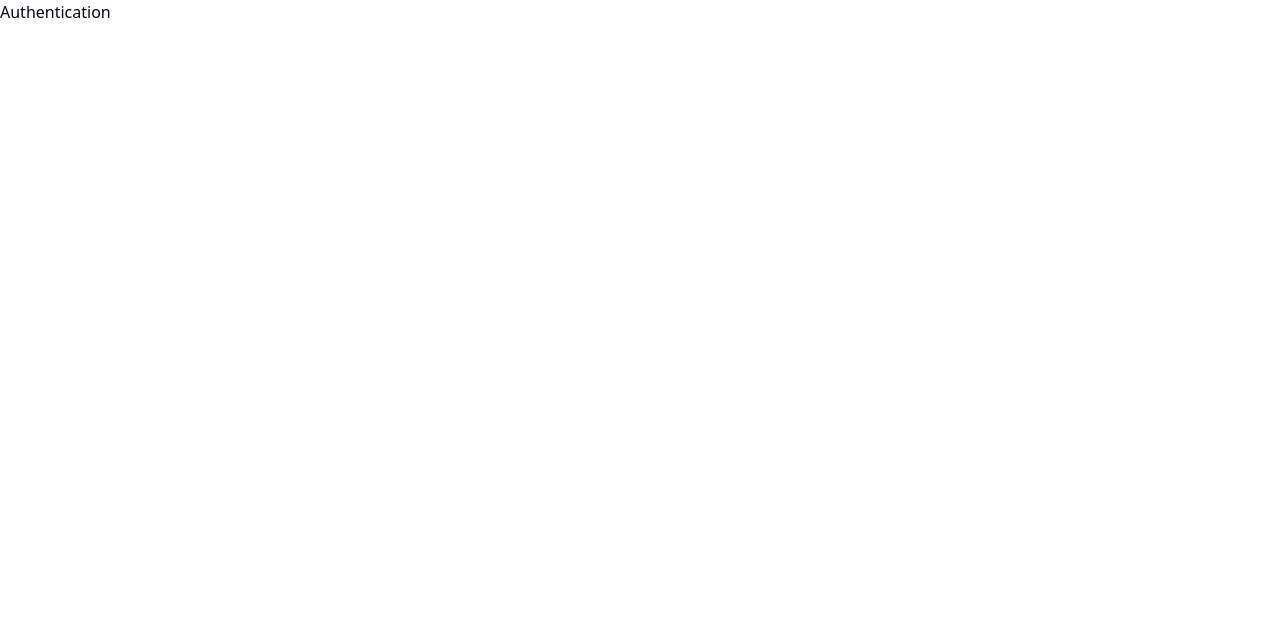
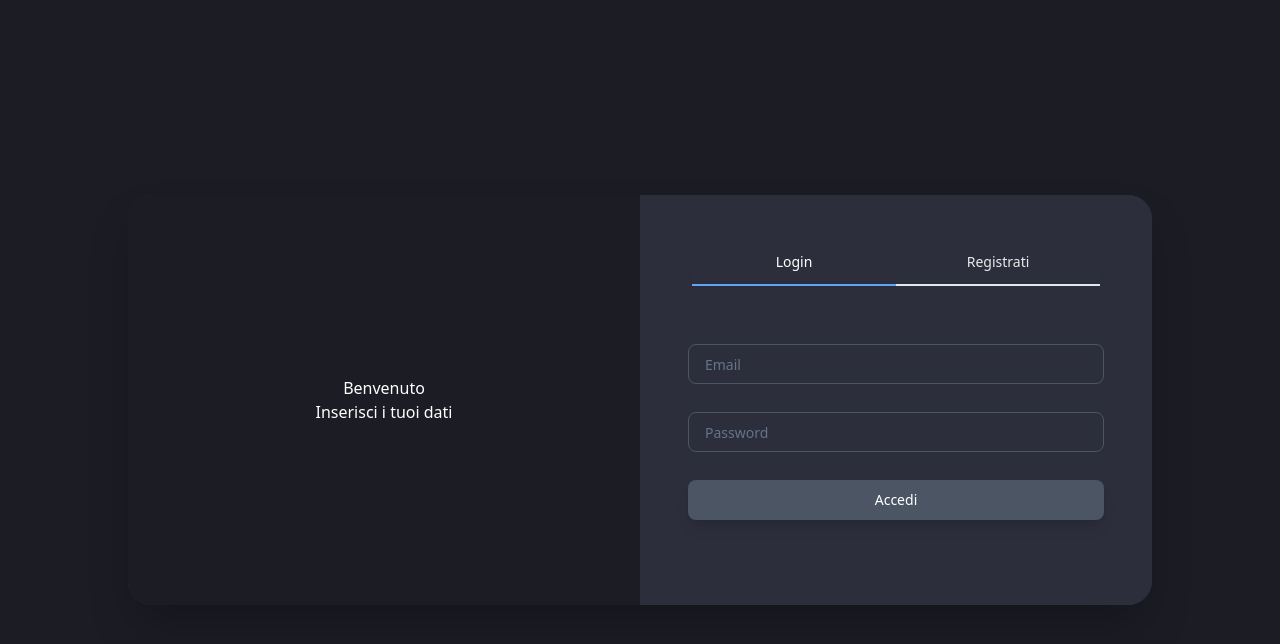
Before and after one commit to bughii/lynk, a React (Vite) app in the folder client/: page /authentication in a window 1280 px wide. Shown: the top 644 px of the page. Built offline with nearby package versions, Linux system fonts and the light colour scheme.

Commit message:
UI della pagina di autenticazione

```diff
--- a/client/package.json
+++ b/client/package.json
@@ -11,6 +11,7 @@
   },
   "dependencies": {
     "@radix-ui/react-slot": "^1.1.0",
+    "@radix-ui/react-tabs": "^1.1.0",
     "class-variance-authority": "^0.7.0",
     "clsx": "^2.1.1",
     "lucide-react": "^0.441.0",
--- /dev/null
+++ b/client/src/components/ui/input.jsx
@@ -0,0 +1,19 @@
+import * as React from "react"
+
+import { cn } from "@/lib/utils"
+
+const Input = React.forwardRef(({ className, type, ...props }, ref) => {
+  return (
+    (<input
+      type={type}
+      className={cn(
+        "flex h-10 w-full rounded-md border border-slate-200 bg-white px-3 py-2 text-sm ring-offset-white file:border-0 file:bg-transparent file:text-sm file:font-medium file:text-slate-950 placeholder:text-slate-500 focus-visible:outline-none focus-visible:ring-2 focus-visible:ring-slate-950 focus-visible:ring-offset-2 disabled:cursor-not-allowed disabled:opacity-50 dark:border-slate-800 dark:bg-slate-950 dark:ring-offset-slate-950 dark:file:text-slate-50 dark:placeholder:text-slate-400 dark:focus-visible:ring-slate-300",
+        className
+      )}
+      ref={ref}
+      {...props} />)
+  );
+})
+Input.displayName = "Input"
+
+export { Input }
--- /dev/null
+++ b/client/src/components/ui/tabs.jsx
@@ -0,0 +1,41 @@
+import * as React from "react"
+import * as TabsPrimitive from "@radix-ui/react-tabs"
+
+import { cn } from "@/lib/utils"
+
+const Tabs = TabsPrimitive.Root
+
+const TabsList = React.forwardRef(({ className, ...props }, ref) => (
+  <TabsPrimitive.List
+    ref={ref}
+    className={cn(
+      "inline-flex h-10 items-center justify-center rounded-md bg-slate-100 p-1 text-slate-500 dark:bg-slate-800 dark:text-slate-400",
+      className
+    )}
+    {...props} />
+))
+TabsList.displayName = TabsPrimitive.List.displayName
+
+const TabsTrigger = React.forwardRef(({ className, ...props }, ref) => (
+  <TabsPrimitive.Trigger
+    ref={ref}
+    className={cn(
+      "inline-flex items-center justify-center whitespace-nowrap rounded-sm px-3 py-1.5 text-sm font-medium ring-offset-white transition-all focus-visible:outline-none focus-visible:ring-2 focus-visible:ring-slate-950 focus-visible:ring-offset-2 disabled:pointer-events-none disabled:opacity-50 data-[state=active]:bg-white data-[state=active]:text-slate-950 data-[state=active]:shadow-sm dark:ring-offset-slate-950 dark:focus-visible:ring-slate-300 dark:data-[state=active]:bg-slate-950 dark:data-[state=active]:text-slate-50",
+      className
+    )}
+    {...props} />
+))
+TabsTrigger.displayName = TabsPrimitive.Trigger.displayName
+
+const TabsContent = React.forwardRef(({ className, ...props }, ref) => (
+  <TabsPrimitive.Content
+    ref={ref}
+    className={cn(
+      "mt-2 ring-offset-white focus-visible:outline-none focus-visible:ring-2 focus-visible:ring-slate-950 focus-visible:ring-offset-2 dark:ring-offset-slate-950 dark:focus-visible:ring-slate-300",
+      className
+    )}
+    {...props} />
+))
+TabsContent.displayName = TabsPrimitive.Content.displayName
+
+export { Tabs, TabsList, TabsTrigger, TabsContent }
--- a/client/src/pages/authentication/index.jsx
+++ b/client/src/pages/authentication/index.jsx
@@ -1,9 +1,110 @@
 import React from "react";
+import { useState } from "react";
+import {
+  Tabs,
+  TabsList,
+  TabsTrigger,
+  TabsContent,
+} from "../../components/ui/Tabs";
+import { Input } from "../../components/ui/Input";
+import { Button } from "../../components/ui/Button";
 
 const Authentication = () => {
+  const [email, setEmail] = useState("");
+  const [password, setPassword] = useState("");
+  const [confirmPassword, setConfirmPassword] = useState("");
+
+  const handleLogin = () => {};
+
+  const handleSignup = () => {};
+
   return (
-    <div>
-      <h1>Authentication</h1>
+    <div className="h-screen w-screen flex items-center justify-center bg-[#1b1c24]">
+      <div className="w-full max-w-5xl bg-[#2c2e3b] shadow-2xl rounded-3xl overflow-hidden">
+        <div className="grid grid-cols-1 lg:grid-cols-2">
+          <div className="flex flex-col items-center justify-center bg-[#1b1c24] text-white p-12">
+            <h1>Benvenuto</h1>
+            <p>Inserisci i tuoi dati</p>
+          </div>
+          <div className="flex flex-col items-center justify-center p-12 bg-[#2c2e3b]">
+            <Tabs className="w-full" defaultValue="login">
+              <TabsList className="flex w-full bg-[#2c2e3b] rounded-xl mb-6 shadow-sm">
+                <TabsTrigger
+                  value="login"
+                  className="data-[state=active]:bg-transparent text-white text-opacity-90 border-b-2 rounded-none w-full data-[state=active]:text-white data-[state=active]:border-b-blue-400 p-3 transition-all duration-300"
+                >
+                  Login
+                </TabsTrigger>
+                <TabsTrigger
+                  value="signup"
+                  className="data-[state=active]:bg-transparent text-white text-opacity-90 border-b-2 rounded-none w-full data-[state=active]:text-white data-[state=active]:border-b-blue-400 p-3 transition-all duration-300"
+                >
+                  Registrati
+                </TabsTrigger>
+              </TabsList>
+              <div className="min-h-[250px] flex flex-col justify-center">
+                <TabsContent
+                  className="w-full flex flex-col gap-7"
+                  value="login"
+                >
+                  <Input
+                    placeholder="Email"
+                    type="email"
+                    className="p-4 rounded-lg border border-[#4b5563] bg-[#2c2e3b] text-white focus:ring-2 focus:ring-[#4b5563]"
+                    value={email}
+                    onChange={(e) => setEmail(e.target.value)}
+                  />
+                  <Input
+                    placeholder="Password"
+                    type="password"
+                    className="p-4 rounded-lg border border-[#4b5563] bg-[#2c2e3b] text-white focus:ring-2 focus:ring-[#4b5563]"
+                    value={password}
+                    onChange={(e) => setPassword(e.target.value)}
+                  />
+                  <Button
+                    className="p-4 bg-[#4b5563] text-white rounded-lg shadow-lg transform hover:scale-105 transition-transform duration-300"
+                    onClick={handleLogin}
+                  >
+                    Accedi
+                  </Button>
+                </TabsContent>
+                <TabsContent
+                  className="w-full flex flex-col gap-7"
+                  value="signup"
+                >
+                  <Input
+                    placeholder="Email"
+                    type="email"
+                    className="p-4 rounded-lg border border-[#4b5563] bg-[#2c2e3b] text-white focus:ring-2 focus:ring-[#4b5563]"
+                    value={email}
+                    onChange={(e) => setEmail(e.target.value)}
+                  />
+                  <Input
+                    placeholder="Password"
+                    type="password"
+                    className="p-4 rounded-lg border border-[#4b5563] bg-[#2c2e3b] text-white focus:ring-2 focus:ring-[#4b5563]"
+                    value={password}
+                    onChange={(e) => setPassword(e.target.value)}
+                  />
+                  <Input
+                    placeholder="Conferma Password"
+                    type="password"
+                    className="p-4 rounded-lg border border-[#4b5563] bg-[#2c2e3b] text-white focus:ring-2 focus:ring-[#4b5563]"
+                    value={confirmPassword}
+                    onChange={(e) => setConfirmPassword(e.target.value)}
+                  />
+                  <Button
+                    className="p-4 bg-[#4b5563] text-white rounded-lg shadow-lg transform hover:scale-105 transition-transform duration-300"
+                    onClick={handleSignup}
+                  >
+                    Registrati
+                  </Button>
+                </TabsContent>
+              </div>
+            </Tabs>
+          </div>
+        </div>
+      </div>
     </div>
   );
 };
```
Also changed, not shown: 1 other file (tests, documents, lock files or other folders).
